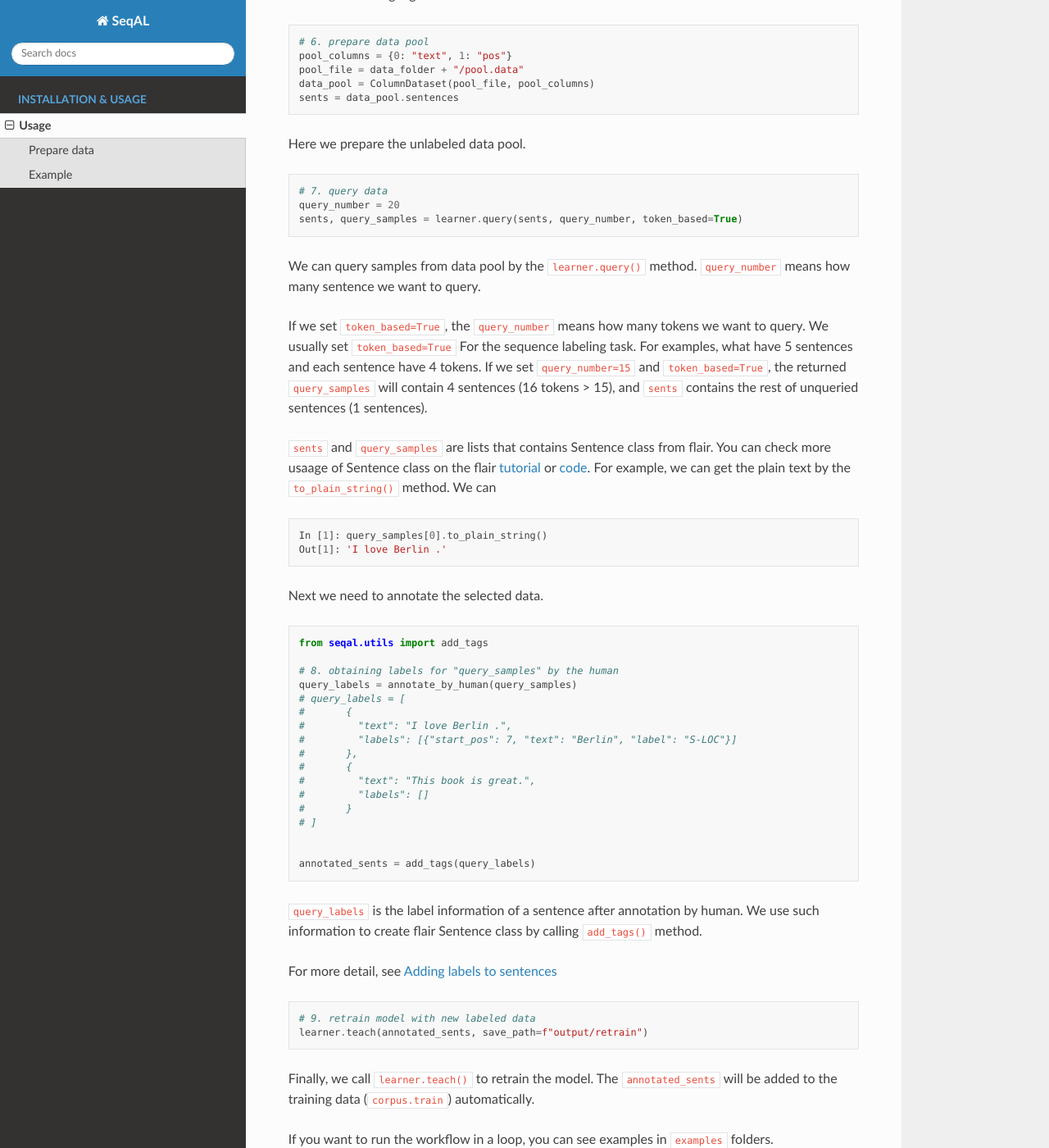
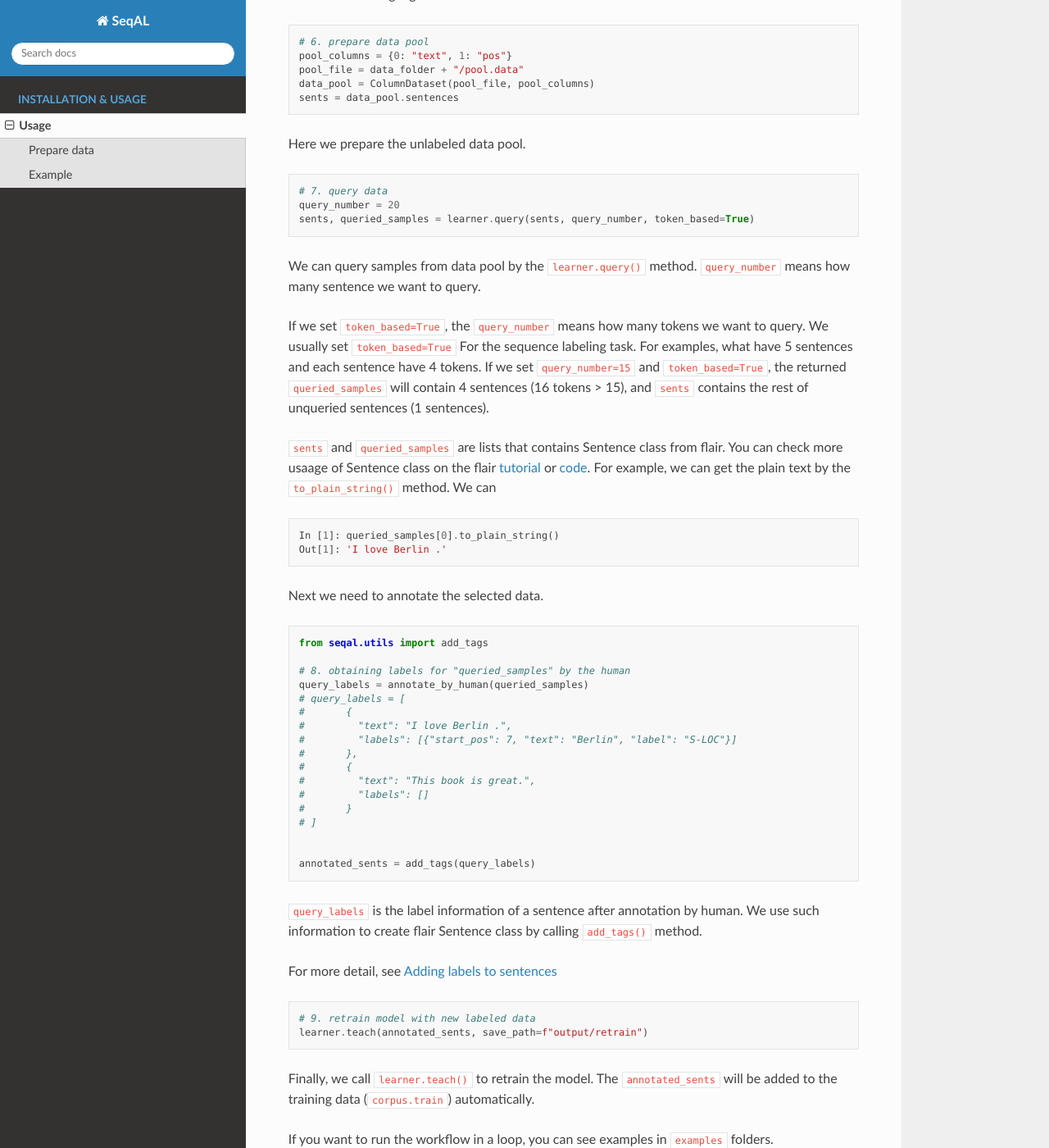
Before and after one commit to tech-sketch/SeqAL, a Sphinx documentation site: the page built from docs/source/usage.md, in a window 1280 px wide and 1400 px high, scrolled down 1704 px. Shown: the whole window at 82% size. Built offline with Sphinx 7.4.7 and the Read the Docs theme 2.0.0, drawn with Linux system fonts in a browser that asks for light colours; pages that are not in the unit, such as notebooks, are missing from menus.

Commit message:
refactor: rename query_samples to queried_samples

````diff
--- a/docs/source/usage.md
+++ b/docs/source/usage.md
@@ -85,18 +85,18 @@ Here we prepare the unlabeled data pool.
 ```python
 # 7. query data
 query_number = 20
-sents, query_samples = learner.query(sents, query_number, token_based=True)
+sents, queried_samples = learner.query(sents, query_number, token_based=True)
 ```
 
 We can query samples from data pool by the `learner.query()` method. `query_number` means how many sentence we want to query.
 
-If we set `token_based=True`, the `query_number` means how many tokens we want to query. We usually set `token_based=True` For the sequence labeling task. For examples, what have 5 sentences and each sentence have 4 tokens. If we set `query_number=15` and `token_based=True`, the returned `query_samples` will contain 4 sentences (16 tokens > 15), and `sents` contains the rest of unqueried sentences (1 sentences).
+If we set `token_based=True`, the `query_number` means how many tokens we want to query. We usually set `token_based=True` For the sequence labeling task. For examples, what have 5 sentences and each sentence have 4 tokens. If we set `query_number=15` and `token_based=True`, the returned `queried_samples` will contain 4 sentences (16 tokens > 15), and `sents` contains the rest of unqueried sentences (1 sentences).
 
 
-`sents` and `query_samples` are lists that contains Sentence class from flair. You can check more usaage of Sentence class on the flair [tutorial](https://github.com/flairNLP/flair/blob/master/resources/docs/HUNFLAIR_TUTORIAL_1_TAGGING.md) or [code]((https://github.com/flairNLP/flair/blob/c1e30faa63/flair/data.py#L621)). For example, we can get the plain text by the `to_plain_string()` method. We can
+`sents` and `queried_samples` are lists that contains Sentence class from flair. You can check more usaage of Sentence class on the flair [tutorial](https://github.com/flairNLP/flair/blob/master/resources/docs/HUNFLAIR_TUTORIAL_1_TAGGING.md) or [code]((https://github.com/flairNLP/flair/blob/c1e30faa63/flair/data.py#L621)). For example, we can get the plain text by the `to_plain_string()` method. We can
 
 ```
-In [1]: query_samples[0].to_plain_string()
+In [1]: queried_samples[0].to_plain_string()
 Out[1]: 'I love Berlin .'
 ```
 
@@ -105,8 +105,8 @@ Next we need to annotate the selected data.
 ```python
 from seqal.utils import add_tags
 
-# 8. obtaining labels for "query_samples" by the human
-query_labels = annotate_by_human(query_samples)
+# 8. obtaining labels for "queried_samples" by the human
+query_labels = annotate_by_human(queried_samples)
 # query_labels = [
 #       {
 #         "text": "I love Berlin .",
````
Also changed, not shown: README.md (+4 -4 lines), 1 other file.
